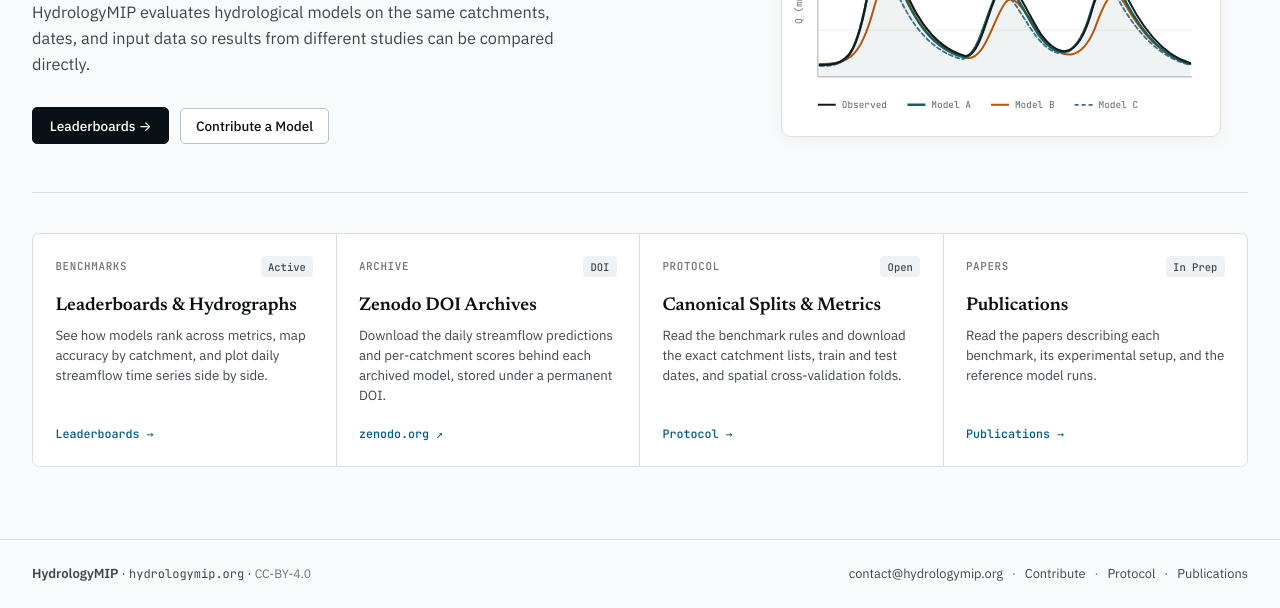
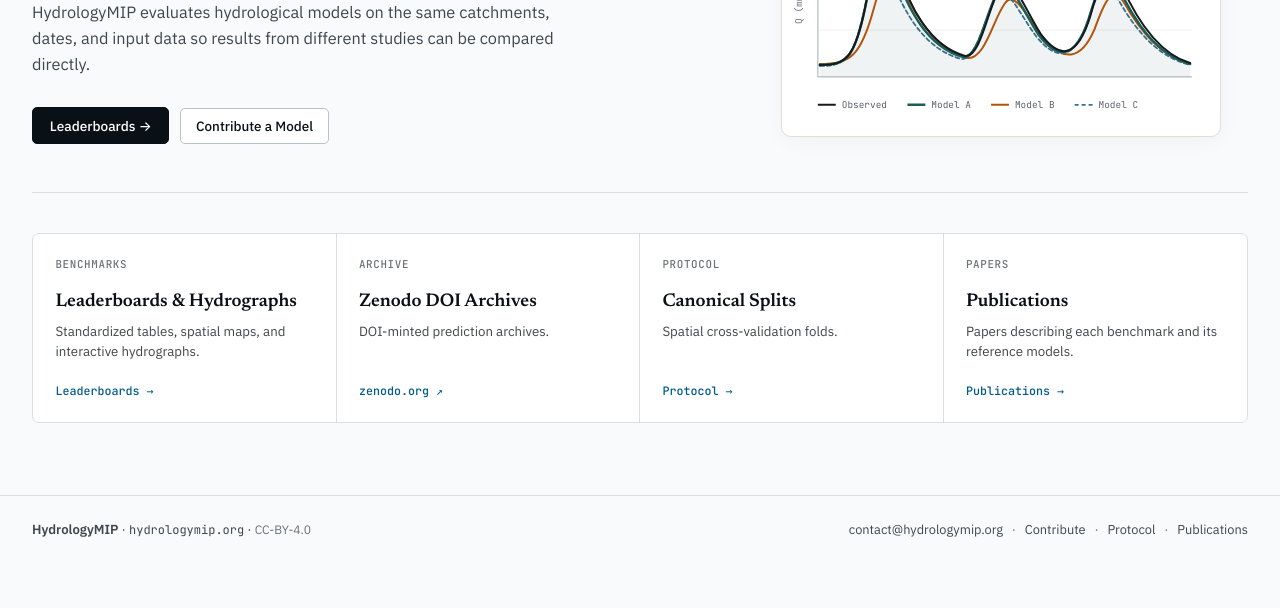
Before and after one commit to grey-nearing/hydrology-mip, a plain HTML site: page web/portal/index.html in a window 1280 px wide. Shown: the part 287-895 px from the top of the page. After the commit the page ends 851 px from the top, so only its background shows below. Drawn offline with Linux system fonts and the light colour scheme; files that its build step writes are made by us from their sources; no server answers; files whose address does not match are found by name.

Commit message:
polish(portal): apply exact screenshot markups to Home resource cards and remove status pills

```diff
--- a/web/portal/index.html
+++ b/web/portal/index.html
@@ -134,40 +134,36 @@
           <a href="#leaderboards-hub" class="resource-cell" id="resource-card-leaderboards">
             <div class="resource-cell-top">
               <span class="resource-label">Benchmarks</span>
-              <span class="resource-status">Active</span>
             </div>
             <h3>Leaderboards &amp; Hydrographs</h3>
-            <p>See how models rank across metrics, map accuracy by catchment, and plot daily streamflow time series side by side.</p>
+            <p>Standardized tables, spatial maps, and interactive hydrographs.</p>
             <span class="resource-link-line">Leaderboards &rarr;</span>
           </a>
 
           <a href="https://zenodo.org/search?q=hydrologymip" target="_blank" rel="noopener noreferrer" class="resource-cell">
             <div class="resource-cell-top">
               <span class="resource-label">Archive</span>
-              <span class="resource-status">DOI</span>
             </div>
             <h3>Zenodo DOI Archives</h3>
-            <p>Download the daily streamflow predictions and per-catchment scores behind each archived model, stored under a permanent DOI.</p>
+            <p>DOI-minted prediction archives.</p>
             <span class="resource-link-line">zenodo.org &#8599;</span>
           </a>
 
           <a href="#about" class="resource-cell" id="resource-card-protocol">
             <div class="resource-cell-top">
               <span class="resource-label">Protocol</span>
-              <span class="resource-status">Open</span>
             </div>
-            <h3>Canonical Splits &amp; Metrics</h3>
-            <p>Read the benchmark rules and download the exact catchment lists, train and test dates, and spatial cross-validation folds.</p>
+            <h3>Canonical Splits</h3>
+            <p>Spatial cross-validation folds.</p>
             <span class="resource-link-line">Protocol &rarr;</span>
           </a>
 
           <a href="#publications" class="resource-cell" id="resource-card-publications">
             <div class="resource-cell-top">
               <span class="resource-label">Papers</span>
-              <span class="resource-status">In Prep</span>
             </div>
             <h3>Publications</h3>
-            <p>Read the papers describing each benchmark, its experimental setup, and the reference model runs.</p>
+            <p>Papers describing each benchmark and its reference models.</p>
             <span class="resource-link-line">Publications &rarr;</span>
           </a>
         </div>
```
